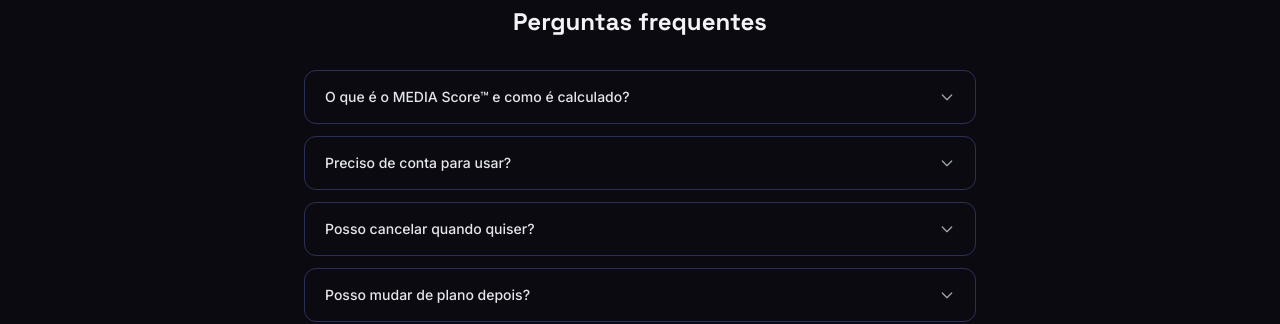
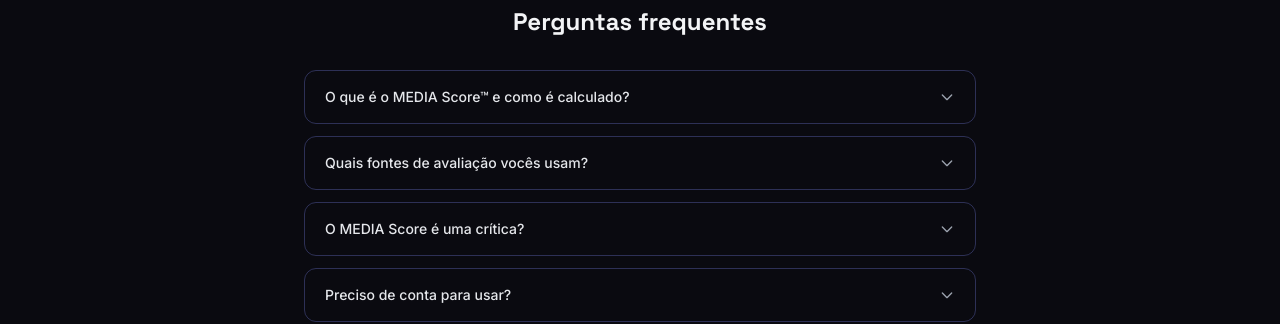
Before and after one commit to ENDARTStudios/MEDIA-Rate, a Next.js app in the folder apps/web/: page /pt-BR/pricing in a window 1280 px wide. Shown: the part 1440-1764 px from the top of the page. Built offline with nearby package versions, Linux system fonts and the light colour scheme; no server answers.

Commit message:
feat(web): T157 add 'O MEDIA Score é uma crítica?' FAQ + Fontes/Cobertura H3, 3 locales

```diff
--- a/apps/web/src/components/HomeContentSections.tsx
+++ b/apps/web/src/components/HomeContentSections.tsx
@@ -33,6 +33,10 @@ export function HomeContentSections() {
           <div>
             <h3 className="font-heading text-lg font-semibold text-[#9CA3AF] mb-2">Fontes de dados e normalização das notas</h3>
             <p className="text-sm text-[#6B7280] leading-relaxed">Utilizamos TMDB, RAWG, IGDB e Steam como fontes primárias. Cada nota bruta é normalizada para a escala 0–100, aplicando limites mínimos de votos e detecção de outliers para garantir qualidade estatística. Fontes abaixo do limiar ou com desvio extremo são excluídas e documentadas com o motivo.</p>
+          </div>
+          <div>
+            <h3 className="font-heading text-lg font-semibold text-[#9CA3AF] mb-2">Fontes e Cobertura de Dados</h3>
+            <p className="text-sm text-[#6B7280] leading-relaxed">O MEDIA Rate integra fontes por tipo de mídia: TMDB (filmes e séries), TVMaze (séries), RAWG e IGDB (games), Steam (games). A cobertura varia por tipo — filmes têm a base mais ampla; jogos dependem da disponibilidade de dados abertos. Os dados são atualizados periodicamente conforme as APIs das fontes.</p>
           </div>
           <div>
             <h3 className="font-heading text-lg font-semibold text-[#9CA3AF] mb-2">Nível de confiança e transparência do score</h3>
@@ -162,6 +166,10 @@ export function HomeContentSections() {
             <p className="text-sm text-[#6B7280] leading-relaxed">Sim. Você pode fazer upgrade ou downgrade a qualquer momento. O valor é ajustado proporcionalmente.</p>
           </div>
           <div>
+            <h3 className="font-heading text-base font-semibold text-[#9CA3AF] mb-1">O MEDIA Score é uma crítica?</h3>
+            <p className="text-sm text-[#6B7280] leading-relaxed">Não. O MEDIA Score™ é um indicador consolidado de sinais de avaliação de fontes públicas — não é uma crítica nem opinião editorial. Ele deve ser usado como ponto de partida para descoberta, não como substituto de uma análise individual.</p>
+          </div>
+          <div>
             <h3 className="font-heading text-base font-semibold text-[#9CA3AF] mb-1">Quais fontes de avaliação vocês usam?</h3>
             <p className="text-sm text-[#6B7280] leading-relaxed">Utilizamos IMDb, Rotten Tomatoes e TMDB para filmes e séries; IGDB e RAWG para games.</p>
           </div>
--- a/apps/web/src/components/PricingFAQ.tsx
+++ b/apps/web/src/components/PricingFAQ.tsx
@@ -4,6 +4,8 @@ import { useState } from "react";
 
 const FAQ = [
   { q: "O que é o MEDIA Score™ e como é calculado?", a: "O MEDIA Score™ consolida avaliações de fontes como IMDb, Rotten Tomatoes, TMDB, Metacritic, IGDB e OpenLibrary em uma nota única de 0 a 100, com indicador de confiança (alta/média/baixa)." },
+  { q: "Quais fontes de avaliação vocês usam?", a: "Utilizamos IMDb, Rotten Tomatoes, TMDB, Metacritic para filmes e séries; IGDB e RAWG para games." },
+  { q: "O MEDIA Score é uma crítica?", a: "Não. É um indicador consolidado de avaliações de fontes públicas — não é uma crítica nem opinião editorial. Use como ponto de partida, não como substituto de uma análise individual." },
   { q: "Preciso de conta para usar?", a: "Não. O catálogo, busca e MEDIA Score™ são gratuitos. Recomendações ilimitadas, perfil de gosto e assistente IA exigem plano Plus ou Premium." },
   { q: "Posso cancelar quando quiser?", a: "Sim. Todos os planos pagos podem ser cancelados a qualquer momento, sem multa ou aviso prévio." },
   { q: "Posso mudar de plano depois?", a: "Sim. Você pode fazer upgrade ou downgrade a qualquer momento. O valor é ajustado proporcionalmente." },
```
